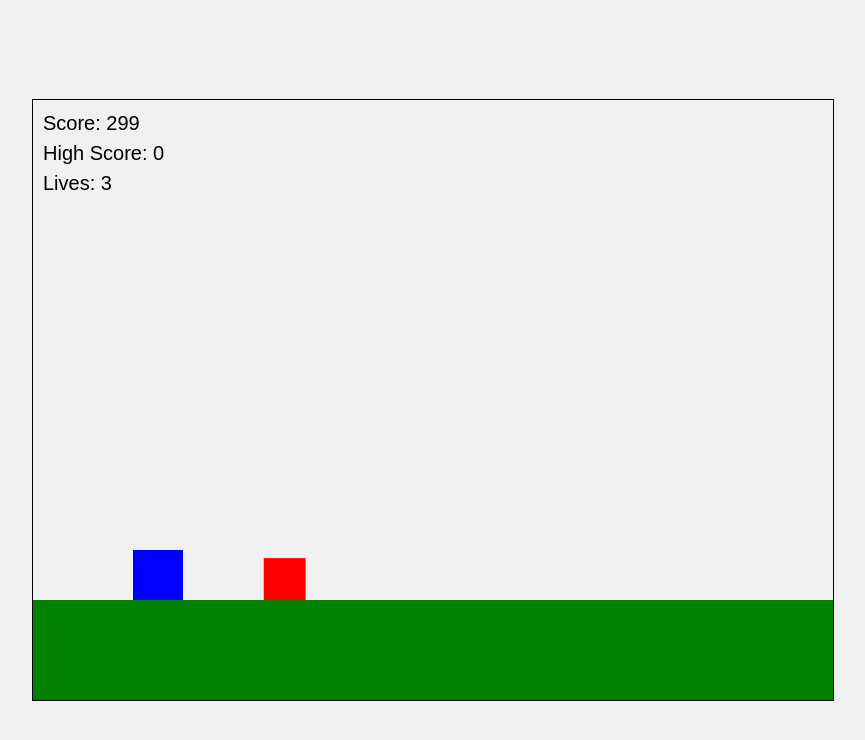
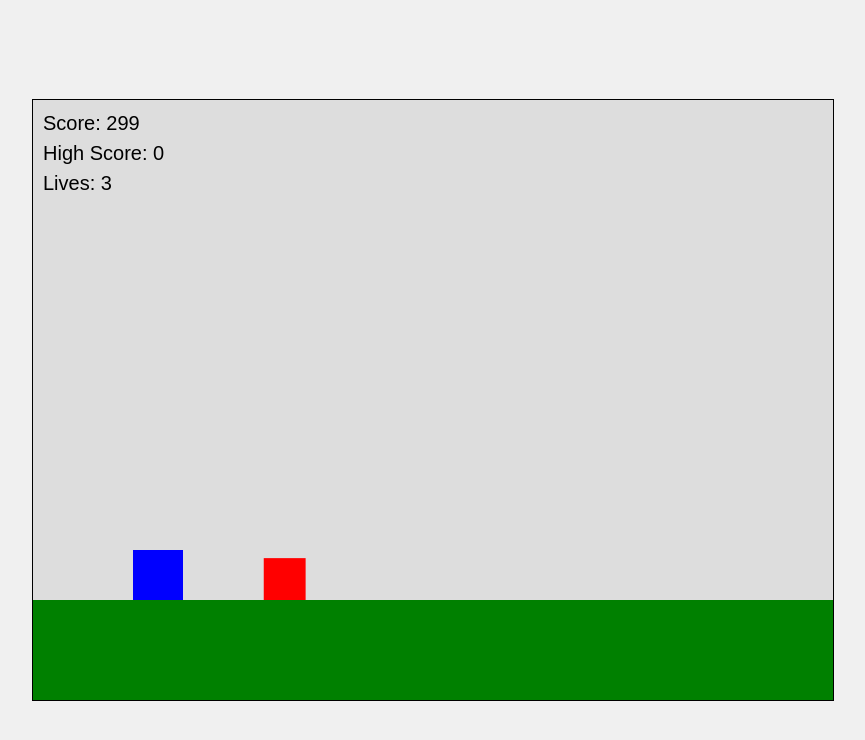
Before and after one commit to Arigithubs/CircleShooter, a plain HTML site: page index.html in a window 1280 px wide. Shown: the whole page, without its empty margins (207-1072 px from the left). Drawn offline with Linux system fonts and the light colour scheme.

Commit message:
Add background color to gameCanvas

```diff
--- a/styles.css
+++ b/styles.css
@@ -1,4 +1,3 @@
-/* Add your styles here */
 body {
     margin: 0;
     display: flex;
@@ -10,4 +9,5 @@ body {
 
   #gameCanvas {
     border: 1px solid black;
+    background: #ddd; /* A light grey background */
   }
```
